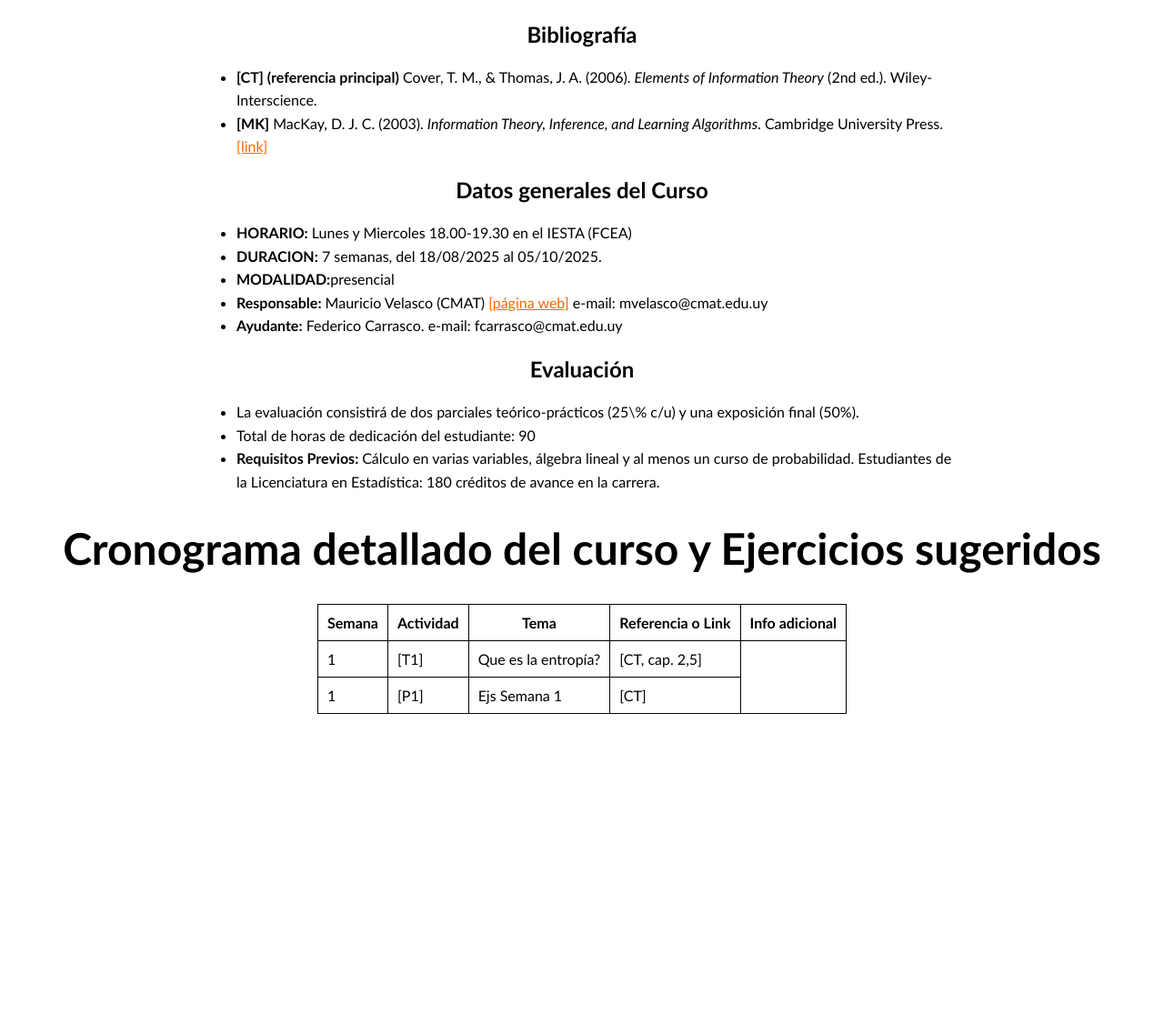
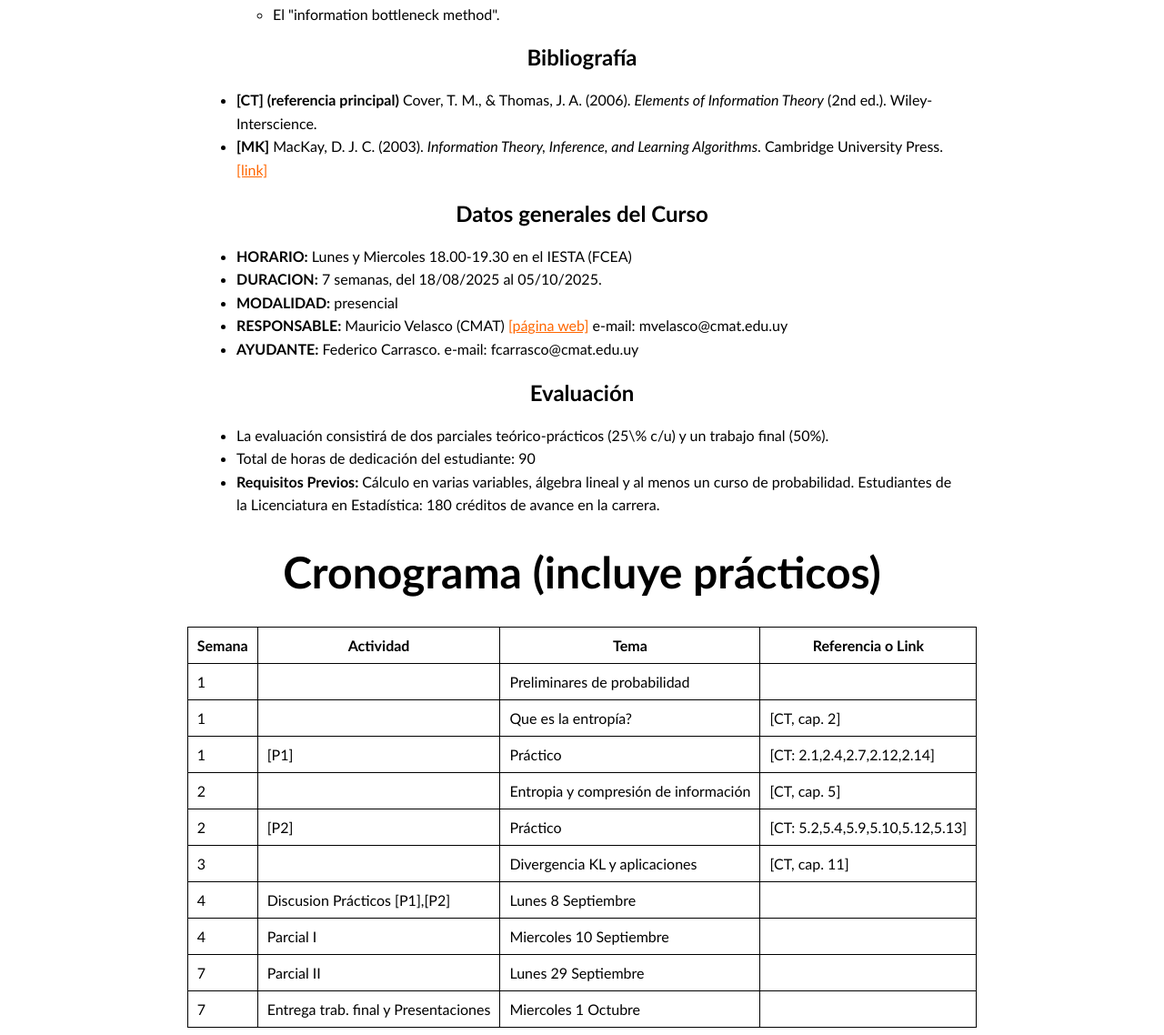
Before and after one commit to mauricio-velasco/informacion_e_inferencia, a plain HTML site: page index.html in a window 1280 px wide. Shown: the part 942-2080 px from the top of the page at 91% size. Before the commit the page ends 1735 px from the top, so only its background shows below. Drawn offline with Linux system fonts and the light colour scheme.

Commit message:
periodic update

```diff
--- a/index.html
+++ b/index.html
@@ -2,7 +2,7 @@
 <html lang="es">
 <head>
   <meta charset="utf-8">
-  <title>Inferencia e Informacion 2025</title>
+  <title>Informacion e Inferencia 2025</title>
   <style>
     body {
       background-color: white;
@@ -54,7 +54,7 @@
 
 <body>
   <h1><b>Teoría de la Información e Inferencia Estadística</b></h1>
-  <h2>Minicurso IESTA (2025-2)</h1>
+  <h2>Curso 7 semanas IESTA (2025-2)</h1>
 
   <p>La teoría de la información fué introducida por Claude Shannon en 1948 con el objetivo de desarrollar mecanismos que permitieran transmitir información digital de manera fiable, incluso en presencia de ruido. Esta teoría constituye la base de toda forma de comunicación digital y, en ese sentido, es uno de los pilares fundamentales de la sociedad moderna.</p>
 
@@ -84,6 +84,8 @@
         <li>El principio de longitud mínima de descripción (MDL)</li>
         <li>Información mutua como medida de capacidad de aprendizaje</li>
         <li>Límite de generalización y conexión con complejidad de modelos</li>
+        <li>El "information bottleneck method".</li>
+
       </ul>
     </li>
   </ol>
@@ -101,15 +103,15 @@
   <ul>
     <li><b>HORARIO:</b> Lunes y Miercoles 18.00-19.30 en el IESTA (FCEA)</li>
     <li><b>DURACION:</b> 7 semanas, del 18/08/2025 al 05/10/2025.
-    <li><b>MODALIDAD:</b>presencial</li>
-    <li><b>Responsable:</b> Mauricio Velasco (CMAT) <a href="https://mauricio-velasco.github.io/webpage/" target="_blank">[página web]</a> e-mail: mvelasco@cmat.edu.uy </li>
-    <li><b>Ayudante:</b> Federico Carrasco. e-mail: fcarrasco@cmat.edu.uy</li>
+    <li><b>MODALIDAD:</b> presencial</li>
+    <li><b>RESPONSABLE:</b> Mauricio Velasco (CMAT) <a href="https://mauricio-velasco.github.io/webpage/" target="_blank">[página web]</a> e-mail: mvelasco@cmat.edu.uy </li>
+    <li><b>AYUDANTE:</b> Federico Carrasco. e-mail: fcarrasco@cmat.edu.uy</li>
   </ul>
 
   <h2>Evaluación</h2>
   <ul>
 
-    <li>La evaluación consistirá de dos parciales teórico-prácticos (25\% c/u) y una exposición final (50%).</li>
+    <li>La evaluación consistirá de dos parciales teórico-prácticos (25\% c/u) y un trabajo final (50%).</li>
     <li>Total de horas de dedicación del estudiante: 90</li>
     <li><b> Requisitos Previos: </b> Cálculo en varias variables, álgebra lineal y al menos un curso de probabilidad. Estudiantes de la Licenciatura en Estadística: 180 créditos de avance en la carrera.</li>
 
@@ -120,28 +122,88 @@
 
 
 
-  <h1>Cronograma detallado del curso y Ejercicios sugeridos</h1>
+  <h1>Cronograma (incluye prácticos) </h1>
   <table>
     <tr>
       <th>Semana</th>
       <th>Actividad</th>
       <th>Tema</th>
       <th>Referencia o Link</th>
-      <th>Info adicional</th>
     </tr>
     <tr>
       <td>1</td>
-      <td>[T1]</td>
+      <td></td>
+      <td>Preliminares de probabilidad</td>
+      <td></a></td>
+    </tr>
+
+   <tr>
+      <td>1</td>
+      <td></td>
       <td>Que es la entropía?</td>
-      <td>[CT, cap. 2,5]</a></td>
+      <td>[CT, cap. 2]</a></td>
     </tr>
+
+
     <tr>
       <td>1</td>
       <td>[P1]</td>
-      <td>Ejs Semana 1 </td>
-      <td>[CT]</td>
+      <td>Práctico </td>
+      <td>[CT: 2.1,2.4,2.7,2.12,2.14]</td>
+    </tr>
 
+    <tr>
+      <td>2</td>
+      <td></td>
+      <td>Entropia y compresión de información</td>
+      <td>[CT, cap. 5]</a></td>
     </tr>
+
+    <tr>
+      <td>2</td>
+      <td>[P2]</td>
+      <td>Práctico</td>
+      <td>[CT: 5.2,5.4,5.9,5.10,5.12,5.13]</td>
+    </tr>
+
+
+   <tr>
+      <td>3</td>
+      <td></td>
+      <td>Divergencia KL y aplicaciones</td>
+      <td>[CT, cap. 11]</a></td>
+    </tr>
+
+
+    <tr>
+      <td>4</td>
+      <td>Discusion Prácticos [P1],[P2]</td>
+      <td>Lunes 8 Septiembre</td>
+      <td></td>
+    </tr>
+
+    <tr>
+      <td>4</td>
+      <td>Parcial I</td>
+      <td>Miercoles 10 Septiembre</td>
+      <td></td>
+    </tr>
+
+
+    <tr>
+      <td>7</td>
+      <td>Parcial II</td>
+      <td>Lunes 29 Septiembre</td>
+      <td></td>
+    </tr>
+
+   <tr>
+      <td>7</td>
+      <td>Entrega trab. final y Presentaciones</td>
+      <td>Miercoles 1 Octubre</td>
+      <td></td>
+    </tr>
+
 
   </table>
 </body>
```
